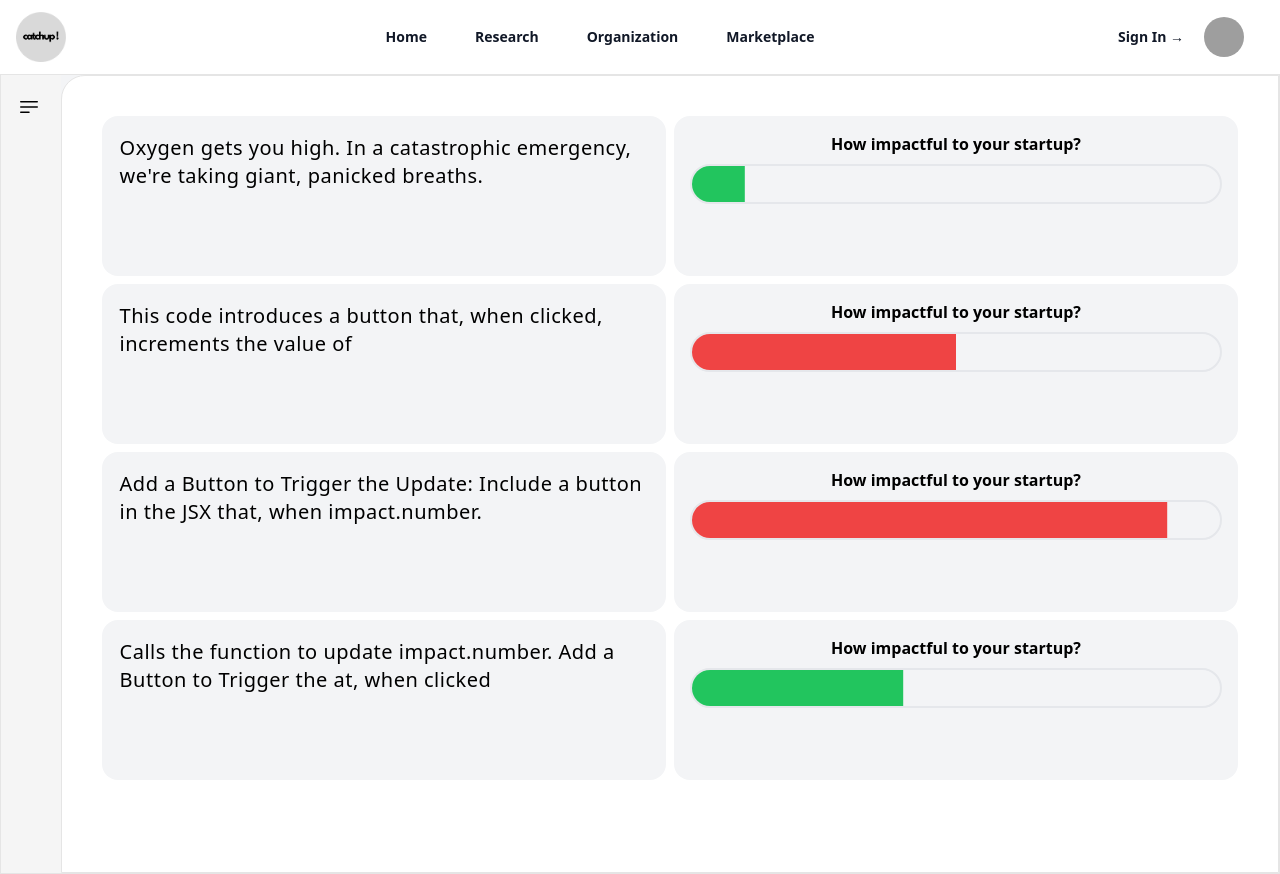
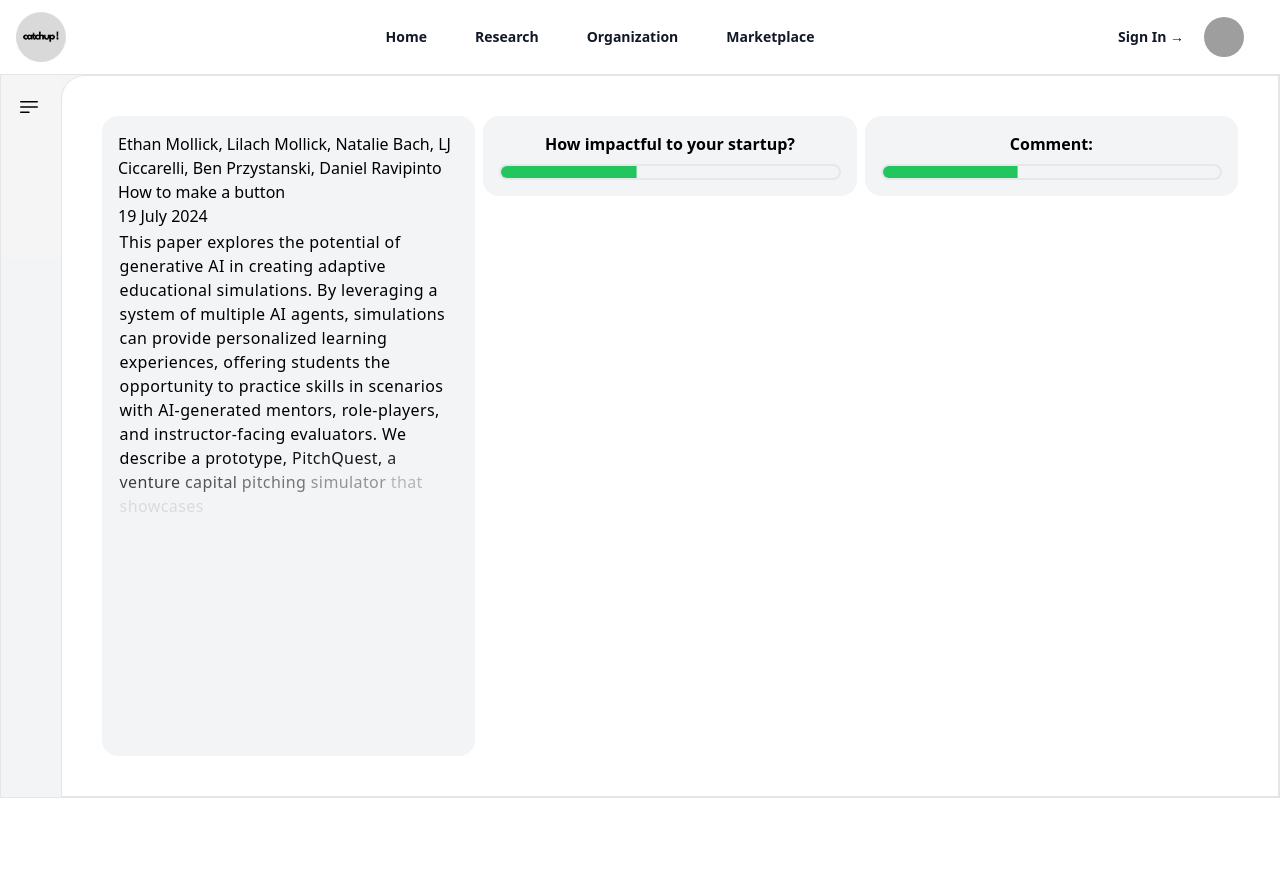
Before and after one commit to enkhbold470/catchup, a Next.js app in the folder frontend_catchup/: page /research in a window 1280 px wide. After the commit the page ends 800 px from the top, so only its background shows below. Built offline with nearby package versions, Linux system fonts and the light colour scheme; grey boxes are pictures that could not be loaded.

Commit message:
comment section need to col

```diff
--- a/frontend_catchup/src/app/research/page.tsx
+++ b/frontend_catchup/src/app/research/page.tsx
@@ -18,24 +18,34 @@ import { Progress } from "@/components/ui/progress";
 
 interface ImpactItem {
   num: number;
-  words: string;
+  url: string;
+  title: string;
+  authors: string;
+  time: string;
+  abstract: string;
 }
 const impact: ImpactItem[] = [
-  {
-    num: 10,
-    words: `Oxygen gets you high. In a catastrophic emergency, we're taking giant, panicked breaths.`,
-  },
-  {
-    num: 50,
-    words: `This code introduces a button that, when clicked, increments the value of`,
-  },
-  {
-    num: 90,
-    words: `Add a Button to Trigger the Update: Include a button in the JSX that, when impact.number.`,
-  },
+  // {
+  //   num: 10, // value of impact/ severity
+  //   words: `Oxygen gets you high. In a catastrophic emergency, we're taking giant, panicked breaths.`, //summary
+  // },
+  // {
+  //   num: 50,
+  //   words: `This code introduces a button that, when clicked, increments the value of`,
+  // },
+  // {
+  //   num: 90,
+  //   words: `Add a Button to Trigger the Update: Include a button in the JSX that, when impact.number.`,
+  // },
   {
     num: 40,
-    words: `Calls the function to update impact.number. Add a Button to Trigger the at, when clicked`,
+    url: "https://arxiv.org/abs/2407.12795",
+    title: "How to make a button",
+    authors:
+      "Ethan Mollick, Lilach Mollick, Natalie Bach, LJ Ciccarelli, Ben Przystanski, Daniel Ravipinto",
+    time: "19 July 2024",
+    abstract:
+      "This paper explores the potential of generative AI in creating adaptive educational simulations. By leveraging a system of multiple AI agents, simulations can provide personalized learning experiences, offering students the opportunity to practice skills in scenarios with AI-generated mentors, role-players, and instructor-facing evaluators. We describe a prototype, PitchQuest, a venture capital pitching simulator that showcases the capabilities of AI in delivering instruction, facilitating practice, and providing tailored feedback. The paper discusses the pedagogy behind the simulation, the technology powering it, and the ethical considerations in using AI for education. While acknowledging the limitations and need for rigorous testing, we propose that generative AI can significantly lower the barriers to creating effective, engaging simulations, opening up new possibilities for experiential learning at scale.",
   },
 ];
 
@@ -75,8 +85,7 @@ export default function SidebarDemo() {
   return (
     <div
       className={cn(
-        "rounded-md flex flex-col md:flex-row bg-gray-100 dark:bg-neutral-800 w-full flex-1  mx-auto border border-neutral-200 dark:border-neutral-700 overflow-hidden",
-        "h-screen" // for your use case, use `h-screen` instead of `h-[60vh]`
+        "rounded-md flex flex-col md:flex-row bg-gray-100 dark:bg-neutral-800 w-full flex-1  mx-auto border border-neutral-200 dark:border-neutral-700 overflow-hidden" // for your use case, use `h-screen` instead of `h-[60vh]`
       )}
     >
       <Sidebar open={open} setOpen={setOpen}>
@@ -146,18 +155,25 @@ const LogoIcon = () => {
 const Dashboard = () => {
   return (
     <div className="flex flex-1">
-      <div className="p-2 md:p-10 rounded-tl-3xl border border-neutral-200 dark:border-neutral-700 bg-white dark:bg-neutral-900 flex flex-col gap-2 flex-1 w-full h-full">
+      <div className="p-2 md:p-10 rounded-tl-3xl border border-neutral-200 dark:border-neutral-700 bg-white dark:bg-neutral-900 flex flex-col gap-2 flex-1 w-full">
         {/* boxes */}
 
         {impact.map((item, index) => (
           <div key={index} className="flex gap-2">
             <div
               key={index}
-              className="h-[10rem] w-full p-4 rounded-2xl bg-gray-100 inset-1"
+              className="h-[40rem] w-full p-4 rounded-2xl bg-gray-100 inset-1"
             >
-              <TextGenerateEffect words={impact[index].words} />
+              <h1>{impact[index].authors}</h1>
+              <h2>{impact[index].title}</h2>
+              <h3>{impact[index].time}</h3>
+              <TextGenerateEffect words={impact[index].abstract} />
             </div>
-            <div key={index} className="w-full p-4 rounded-2xl bg-gray-100">
+            {/* impact bar*/}
+            <div
+              key={index}
+              className="w-full h-min p-4 rounded-2xl bg-gray-100"
+            >
               {/* <TextGenerateEffect words={words} /> */}
               <div className="flex justify-center w-full pb-2 font-bold">
                 How impactful to your startup?
@@ -166,6 +182,21 @@ const Dashboard = () => {
                 <Progress value={item.num} />
               </div>
             </div>
+            {/* impact bar*/}
+            {/* comment section*/}
+            <div
+              key={index}
+              className="w-full h-min p-4 rounded-2xl bg-gray-100"
+            >
+              {/* <TextGenerateEffect words={words} /> */}
+              <div className="flex justify-center w-full pb-2 font-bold">
+                Comment:
+              </div>
+              <div className="w-full ">
+                <Progress value={item.num} />
+              </div>
+            </div>
+            {/* comment section*/}
           </div>
         ))}
 
--- a/frontend_catchup/src/components/text-generate-effect.tsx
+++ b/frontend_catchup/src/components/text-generate-effect.tsx
@@ -45,7 +45,7 @@ export const TextGenerateEffect = ({
   return (
     <div className={cn("font-thin", className)}>
       <div className="m-[0.1rem]">
-        <div className=" dark:text-white text-black text-sm lg:text-xl leading-snug tracking-wide">
+        <div className=" dark:text-white text-black text-sm lg:text-base leading-snug tracking-wide">
           {renderWords()}
         </div>
       </div>
--- a/frontend_catchup/src/components/ui/progress.tsx
+++ b/frontend_catchup/src/components/ui/progress.tsx
@@ -12,7 +12,7 @@ const Progress = React.forwardRef<
   <ProgressPrimitive.Root
     ref={ref}
     className={cn(
-      "relative h-10 w-full border-2 overflow-hidden rounded-full bg-secondary",
+      "relative h-4 w-full border-2 overflow-hidden rounded-full bg-secondary",
       className
     )}
     {...props}
```
